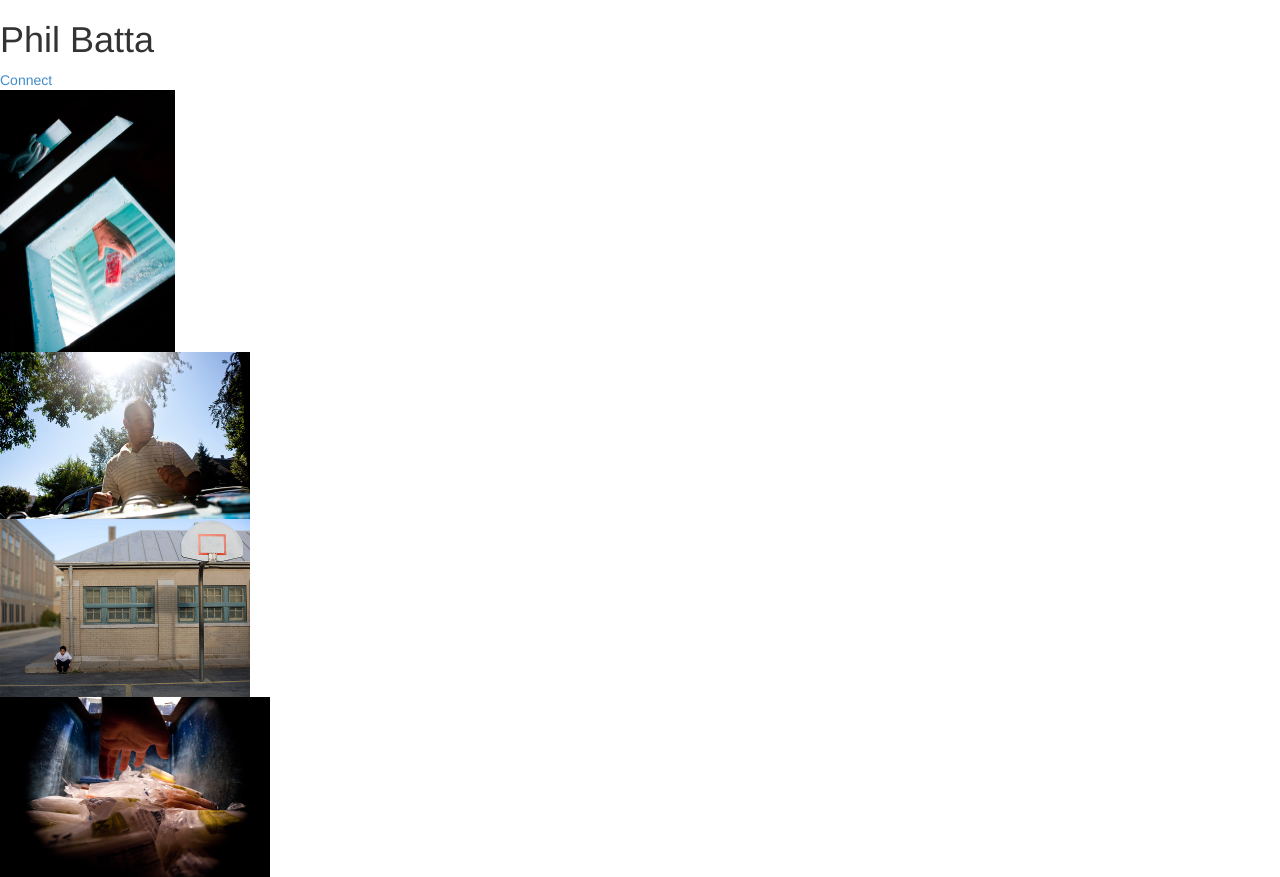
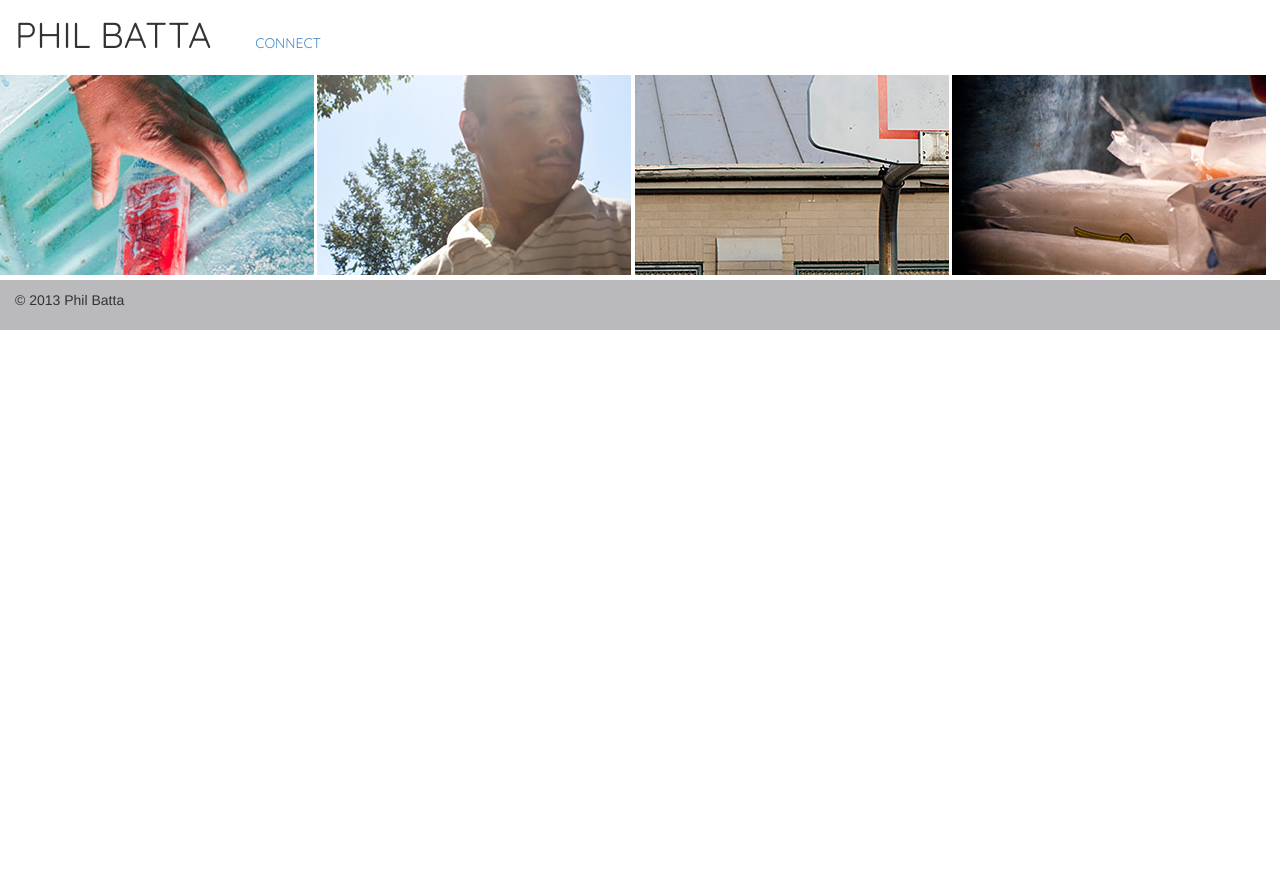
Before and after one commit to philbatta/Photo_splash, a plain HTML site: page index.html in a window 1280 px wide. After the commit the page ends 800 px from the top, so only its background shows below. Drawn offline with nearby package versions, Linux system fonts and the light colour scheme.

Commit message:
Liz's changes on Monday

```diff
--- a/css/screen.css
+++ b/css/screen.css
@@ -19,24 +19,88 @@ body {
     display:none;
 }
 
-.gallery{
-    height: auto;
-    margin:0 auto;
+.header {
+    height: 75px;
+    padding: 15px 0px 0px 15px;
 }
 
+h1 {
+    font-family: 'Quicksand', sans-serif;
+    display: inline;
+}
+
+.link {
+    font-family: 'Quicksand', sans-serif;
+    size: 1em;
+    display: inline;
+    margin-left: 40px;
+}
+
+
 .gallery-square {
-    float:left;
+    display: inline-block;
+    margin:0;
+    padding:0;
+    font-size: 0;
+    width: 24.5%;
+    height: 200px;
+    overflow: hidden;
+}
+
+
+img {
     margin:0;
     padding:0;
 }
 
-img{
-    margin:0;
-    padding:0;
-    width:25%;
-    height: auto;
+.thumb-people {
+    position: relative;
+    left: -350px;
+    top: -230px;
 }
 
-a{
+.thumb-reel {
+    position: relative;
+    left: -300px;
+    top: -550px;
+}
+
+.thumb-place {
+    position: relative;
+    left: -550px;
+    top: -80px;
+}
+
+.thumb-archive {
+    position: relative;
+    left: -100px;
+    top: -300px;
+}
+
+.reel {
+    position: relative;
+}
+
+.text {
+    font-weight: bold;
+    color: black;
+    z-index: 10;
+    position: absolute;
+    left: 50%;
+    top: 50%;
+}
+
+/*.hide {
+    display: none;
+}*/
+
+.footer{
+    background-color: #bababc;
+    height: 50px;
 
 }
+
+.copyright {
+    padding-top: 10px;
+    padding-left: 15px;
+}
--- a/index.html
+++ b/index.html
@@ -10,6 +10,8 @@
     <link rel="stylesheet" type="text/css" href="/css/print.css" media="print">
     <link rel="stylesheet" type="text/css" href="/css/jquery.fancybox.css" media="screen">
     <link rel="stylesheet" type="text/css" href="/css/jquery.fancybox-buttons.css" media="screen">
+    <link href='http://fonts.googleapis.com/css?family=Quicksand:400,700|Karla|Varela' rel='stylesheet' type='text/css'>
+
     <!-- <link rel="stylesheet" type="text/css" href="/css/jquery.fancybox-thumbs.css" media="screen"> -->
     <!--[if IE]>
         <link rel="stylesheet" type="text/css" href="/css/ie.css" media="screen, projection">
@@ -18,38 +20,40 @@
 <body>
 <section class="header">
     <div>
-        <h1>Phil Batta</h1>
-        <a href="http://philbatta.com/connect/">Connect</a>
+        <h1>PHIL BATTA</h1>
+        <a class="link" href="http://philbatta.com/connect/">CONNECT</a>
     </div>
 </section>
 
 <section class="gallery">
     <div class="reel gallery-square">
-          <a class="video" title="Phil Batta Cinematography Reel" href="http://www.youtube.com/v/ZeStnz5c2GI?fs=1&amp;autoplay=1"><img src="/img/reel.jpg"alt=""/></a>
+          <div class="text hide">Reel</div>
+          <a class="video thumb-reel" title="Phil Batta Cinematography Reel" <href="http://www.youtube.com/v/ZeStnz5c2GI?fs=1&amp;autoplay=1"><img src="/img/reel.jpg"alt=""/></a>
     </div>
 
     <div class="people gallery-square">
-        <a class="fancybox fancybox-button" rel="people" href="/img/people/_MG_6079.jpg"><img src="/img/people/_MG_6079.jpg"alt=""/></a>
-        <a class="fancybox fancybox-button fancy-hide" rel="people" href="/img/people/_MG_6239.jpg"><img src="/img/people/_MG_6239.jpg"alt=""/></a>
-        <a class="fancybox fancybox-button fancy-hide" rel="people" href="/img/people/_MG_9237.jpg"><img src="/img/people/_MG_9237.jpg"alt=""/></a>
-        <a class="fancybox fancybox-button fancy-hide" rel="people" href="/img/people/_MG_9366.jpg"><img src="/img/people/_MG_9366.jpg"alt=""/></a>
+        <a class="fancybox fancybox-button thumb-people" title="Lorem ipsum dolor sit amet, consectetur adipiscing." rel="people" href="/img/people/_MG_6079.jpg"><img src="/img/people/_MG_6079.jpg" alt=""/></a>
+        <a class="fancybox fancybox-button fancy-hide" title="Lorem ipsum dolor sit amet, consectetur adipiscing." rel="people" href="/img/people/_MG_6239.jpg"><img src="/img/people/_MG_6239.jpg" alt=""/></a>
+        <a class="fancybox fancybox-button fancy-hide" title="Lorem ipsum dolor sit amet, consectetur adipiscing." rel="people" href="/img/people/_MG_9237.jpg"><img src="/img/people/_MG_9237.jpg" alt=""/></a>
+        <a class="fancybox fancybox-button fancy-hide" title="Lorem ipsum dolor sit amet, consectetur adipiscing." rel="people" href="/img/people/_MG_9366.jpg"><img src="/img/people/_MG_9366.jpg" alt=""/></a>
     </div>
 
     <div class="place gallery-square">
-        <a class="fancybox fancybox-button" rel="place" href="/img/place/_MG_6301.jpg"><img src="/img/place/_MG_6301.jpg"alt=""/></a>
-        <a class="fancybox fancybox-button fancy-hide" rel="place" href="/img/place/_MG_6710.jpg"><img src="/img/place/_MG_6710.jpg"alt=""/></a>
-        <a class="fancybox fancybox-button fancy-hide" rel="place" href="/img/place/_MG_7117.jpg"><img src="/img/place/_MG_7117.jpg"alt=""/></a>
-        <a class="fancybox fancybox-button fancy-hide" rel="place" href="/img/place/_MG_9355.jpg"><img src="/img/place/_MG_9355.jpg"alt=""/></a>
+        <a class="fancybox fancybox-button thumb-place" title="Lorem ipsum dolor sit amet, consectetur adipiscing." rel="place" href="/img/place/_MG_6301.jpg"><img src="/img/place/_MG_6301.jpg"alt=""/></a>
+        <a class="fancybox fancybox-button fancy-hide" title="Lorem ipsum dolor sit amet, consectetur adipiscing." rel="place" href="/img/place/_MG_6710.jpg"><img src="/img/place/_MG_6710.jpg"alt=""/></a>
+        <a class="fancybox fancybox-button fancy-hide" title="Lorem ipsum dolor sit amet, consectetur adipiscing." rel="place" href="/img/place/_MG_7117.jpg"><img src="/img/place/_MG_7117.jpg"alt=""/></a>
+        <a class="fancybox fancybox-button fancy-hide" title="Lorem ipsum dolor sit amet, consectetur adipiscing." rel="place" href="/img/place/_MG_9355.jpg"><img src="/img/place/_MG_9355.jpg"alt=""/></a>
     </div>
 
     <div class="archive gallery-square">
-        <a class="fancybox fancybox-button" rel="place" href="/img/archive.jpg"><img src="/img/archive.jpg"alt=""/></a>
+        <a class="fancybox fancybox-button thumb-archive" title="Lorem ipsum dolor sit amet, consectetur adipiscing." rel="place" href="/img/archive.jpg"><img src="/img/archive.jpg"alt=""/></a>
     </div>
 
 </section>
 
+
 <section class="footer">
-
+    <p class="copyright">© 2013 Phil Batta</p>
 </section>
 
 
@@ -97,6 +101,20 @@ $(".video").click(function() {
 
         return false;
 });
+
+$(document).ready(function () {
+    $('.reel a img').hover(function () {
+        $(this).stop().animate({
+            opacity: .4
+        }, 200);
+        $('.text').removeClass('hide');
+    }, function () {
+        $(this).stop().animate({
+            opacity: 1
+        }, 500);
+        $('.text').addClass('hide');
+    });
+});
 </script>
 
 </body>
```
